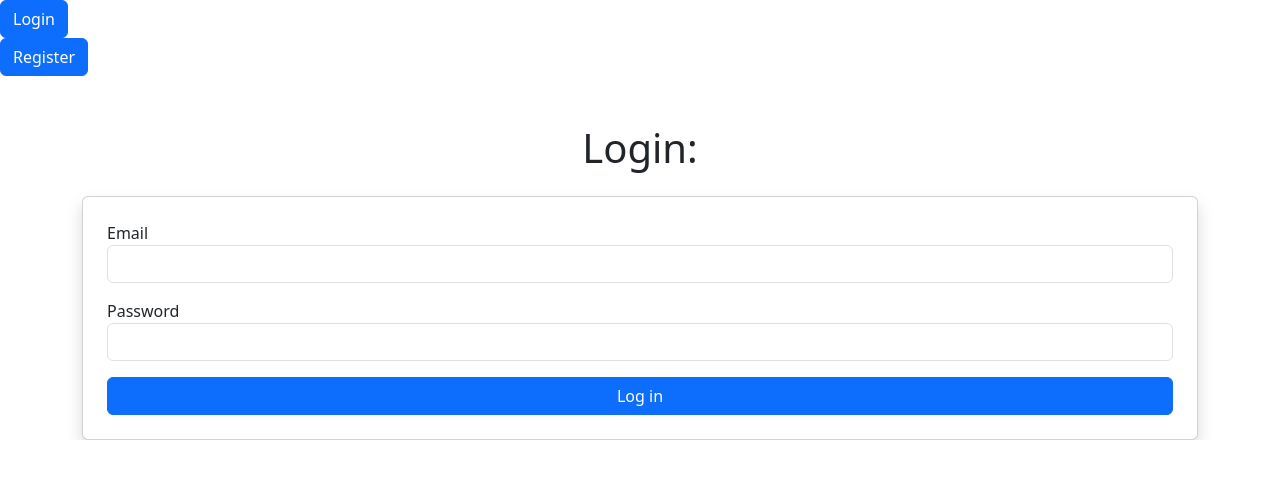
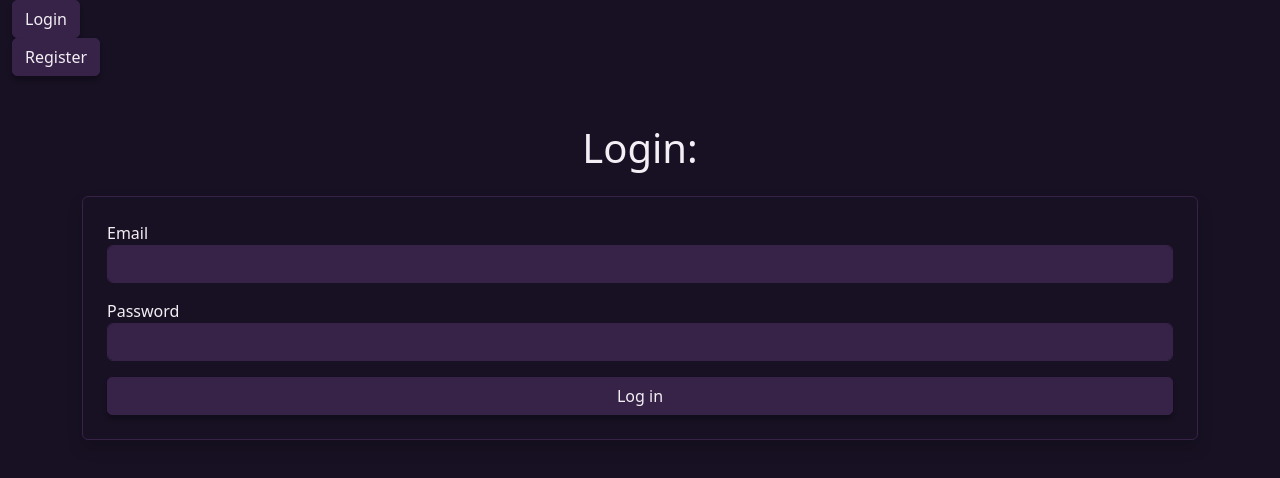
Before and after one commit to kajtekajtek/forum, a Next.js app in the folder frontend/: page /login in a window 1280 px wide. Shown: the top 478 px of the page. Built offline with nearby package versions, Linux system fonts and the light colour scheme.

Commit message:
feat: initial styles

```diff
--- a/frontend/src/app/components/LoginPage.js
+++ b/frontend/src/app/components/LoginPage.js
@@ -32,7 +32,6 @@ export default function Login() {
             return;
         }
 
-        alert("Logged in successfully");
         router.push("/");
     }
 
--- a/frontend/src/app/components/Navigation.js
+++ b/frontend/src/app/components/Navigation.js
@@ -9,6 +9,8 @@ export default function Navigation() {
     const { loggedInUser, logout } = useUser();
 
     return (
+        <div className="navbar-nav-expand-lg">
+            <div className="container-fluid">
                 <div className="navbar-nav ms-auto">
                     {/* if user is logged in, show logout button,
                         else show login and register buttons */}
@@ -27,5 +29,7 @@ export default function Navigation() {
                         </>
                     )}
                 </div>
+            </div>
+        </div>
     )
 }
--- a/frontend/src/app/layout.js
+++ b/frontend/src/app/layout.js
@@ -1,5 +1,6 @@
 // src/app/layout.js - global layout
-import "./globals.css";
+import "../../styles/global.css";
+import "../../styles/variables.css";
 import 'bootstrap/dist/css/bootstrap.min.css'
 import UserProvider from "./context/UserContext"
 import Navigation from "./components/Navigation";
@@ -13,8 +14,10 @@ export default function RootLayout({ children }) {
         <html lang="en">
             <body>
                 <UserProvider>
-                    <Navigation/>
-                    <main> {children} </main>
+                    <div className="d-flex flex-column vh-100">
+                        <Navigation/>
+                        <main> {children} </main>
+                    </div>
                 </UserProvider>
             </body>
         </html>
--- /dev/null
+++ b/frontend/styles/components.css
@@ -0,0 +1,13 @@
+/* navigation */
+nav .container-fluid {
+  background-color: var(--background-color)!important;
+  border-color: var(--background-color)!important;
+}
+
+nav {
+  background-color: var(--background-color)!important;
+  border-color: var(--background-color)!important;
+}
+.navbar-nav {
+  align-items: center!important;
+}
--- /dev/null
+++ b/frontend/styles/global.css
@@ -0,0 +1,66 @@
+body {
+    background-color: var(--background-color-dark)!important;
+    color: var(--text-color-light)!important;
+
+    margin: 0;
+    padding: 0;
+    box-sizing: border-box;
+}
+
+main {
+    padding-bottom: 100px;
+}
+
+/* button styles */
+.btn {
+    border-radius: 5px!important;
+    box-shadow: 0px 4px 4px rgba(0, 0, 0, 0.25)!important;
+    color: var(--text-color-light)!important;
+}
+
+.btn:hover {
+    filter: brightness(105%)!important;
+    transform: scale(1.01);
+}
+
+.btn-primary {
+    background-color: var(--background-color-light)!important;
+    border-color: var(--background-color-light)!important;
+}
+
+.btn-primary-outline {
+    background-color: var(--background-color-dark)!important;
+    border-color: var(--background-color-light)!important;
+    color: var(--background-color-light)!important;
+}
+
+.btn-danger {
+    background-color: var(--danger-color)!important;
+    border-color: var(--danger-color)!important;
+}
+
+/* text */
+.text-primary {
+    color: var(--background-color-light)!important;
+}
+
+.text-primary svg {
+    color: var(--background-color-light)!important;
+}
+
+/* card and forms */
+.card {
+    background-color: var(--background-color-dark)!important;
+    border-color: var(--background-color-light)!important;
+    color: var(--text-color-light)!important;
+}
+
+.form-control {
+    background-color: var(--background-color-light)!important;
+    color: var(--text-color-light)!important;
+    border-color: var(--background-color-light)!important;
+}
+
+.form-select {
+    background-color: var(--background-color-dark)!important;
+}
--- /dev/null
+++ b/frontend/styles/variables.css
@@ -0,0 +1,8 @@
+:root {
+    --background-color-light: #372248;
+    --background-color-dark: #171123;
+    --text-color-light: #f3eff5;
+    --text-color-dark: #E1D7EA;
+    --danger-color: #ff6542;
+    --bs-danger-rgb: 255, 101, 66!important;
+}
```
Also changed, not shown: frontend/src/app/components/ServerList.js (added, +17 -0 lines). Lines whose indentation alone changed are shown as unchanged.
